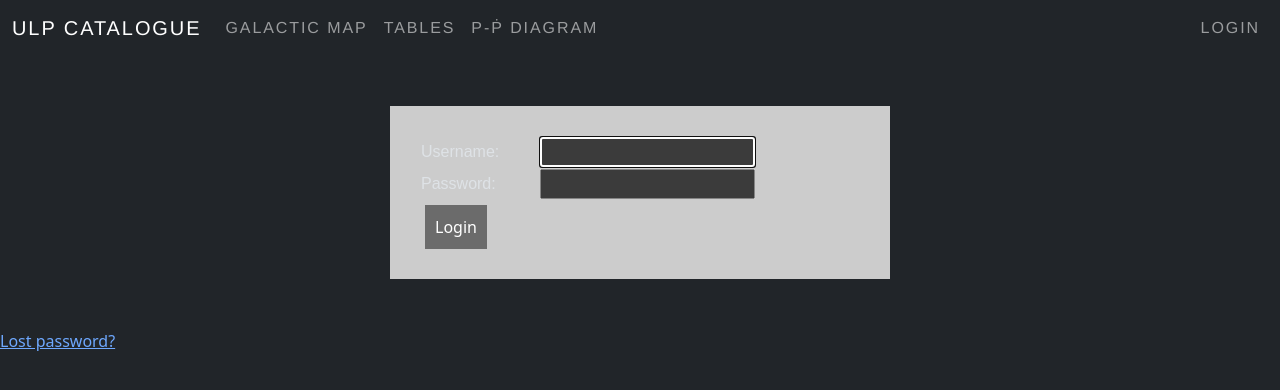
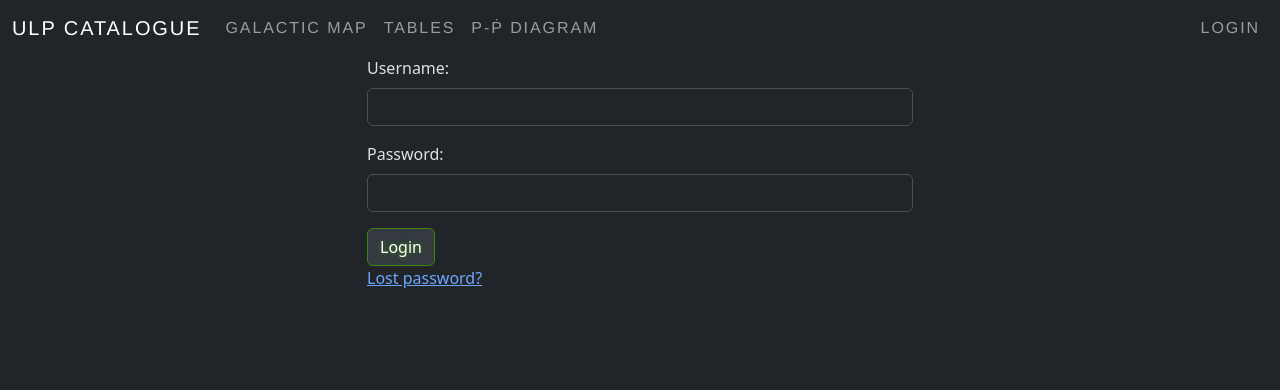
Before and after one commit to robotopia/ulp-database, a Django app: page /published/login/ in a window 1280 px wide. Shown: the top 390 px of the page. Run offline with Django 5.2, Linux system fonts and the light colour scheme.

Commit message:
Getting more styles looking good

```diff
--- a/ulp-webapp/published/static/published/published-style.css
+++ b/ulp-webapp/published/static/published/published-style.css
@@ -1,34 +1,11 @@
 :root {
     --color-kiwi: #57d897;
+    --color-forest: #98b71d;
+    --color-darkforest: #3d880c;
 }
 
 h1, h2, h3, h4, h5 {
     letter-spacing: .1rem;
-}
-
-.login-form {
-    width: 500px;
-    max-width: 100%;
-    margin: 50px auto;
-    padding: 30px;
-    background-color: #ccc;
-}
-
-.login-form table {
-    font-family: Arial, Helvetica, sans-serif;
-    width: 100%;
-}
-
-.login-form td {
-    background-color: #ccc;
-    border: 0;
-}
-
-.login-form #login-button {
-    border: 0;
-    padding: 10px;
-    margin: 5px 5px auto;
-    cursor: pointer;
 }
 
 .galactic-map {
@@ -62,6 +39,19 @@ h1, h2, h3, h4, h5 {
     text-shadow: 0px 0px 5px var(--color-kiwi);
 }
 
+.btn-primary {
+    --bs-btn-bg: var(--bs-secondary-bg) !important;
+    --bs-btn-border-color: var(--color-darkforest) !important;
+    --bs-btn-hover-border-color: var(--color-forest) !important;
+    --bs-btn-hover-bg: var(--bs-secondary-bg) !important;
+    text-shadow: 0px 0px 5px var(--color-darkforest);
+}
+
+.btn-primary:hover {
+    text-shadow: 0px 0px 5px var(--color-forest);
+    transition: text-shadow 0.01s, border-color 0.01s;
+}
+
 /* From: https://a11y-guidelines.orange.com/en/articles/accessible-hiding/ */
 .visually-hidden {
     position: absolute;
--- a/ulp-webapp/published/templates/registration/login.html
+++ b/ulp-webapp/published/templates/registration/login.html
@@ -15,25 +15,27 @@
     {% endif %}
 {% endif %}
 
+<div class="container">
+    <div class="row justify-content-md-center">
+        <div class="col-lg-6">
             <form method="post" action="{% url 'login' %}">
                 {% csrf_token %}
-<div class="login-form">
-    <table>
-        <tr>
-            <td>{{ form.username.label_tag }}</td>
-            <td>{{ form.username }}</td>
-        </tr>
-        <tr>
-            <td>{{ form.password.label_tag }}</td>
-            <td>{{ form.password }}</td>
-        </tr>
-    </table>
-    <input id="login-button" type="submit" value="Login">
+                <div class="mb-3">
+                    <label for="username" class="form-label">Username:</label>
+                    <input id="username" name="username" class="form-control"/>
+                </div>
+                <div class="mb-3">
+                    <label for="password" class="form-label">Password:</label>
+                    <input type="password" id="password" name="password" class="form-control"/>
+                </div>
+                <button id="login-button" type="submit" class="btn btn-primary">Login</button>
                 <input type="hidden" name="next" value="{{ next }}">
-</div>
             </form>
 
             {# Assumes you set up the password_reset view in your URLconf #}
             <p><a href="{% url 'password_reset' %}">Lost password?</a></p>
+        </div>
+    </div>
+</div>
 
 {% endblock %}
```
Also changed, not shown: ulp-webapp/published/templates/published/ppdot.html (+27 -9 lines). Lines whose indentation alone changed are shown as unchanged.
